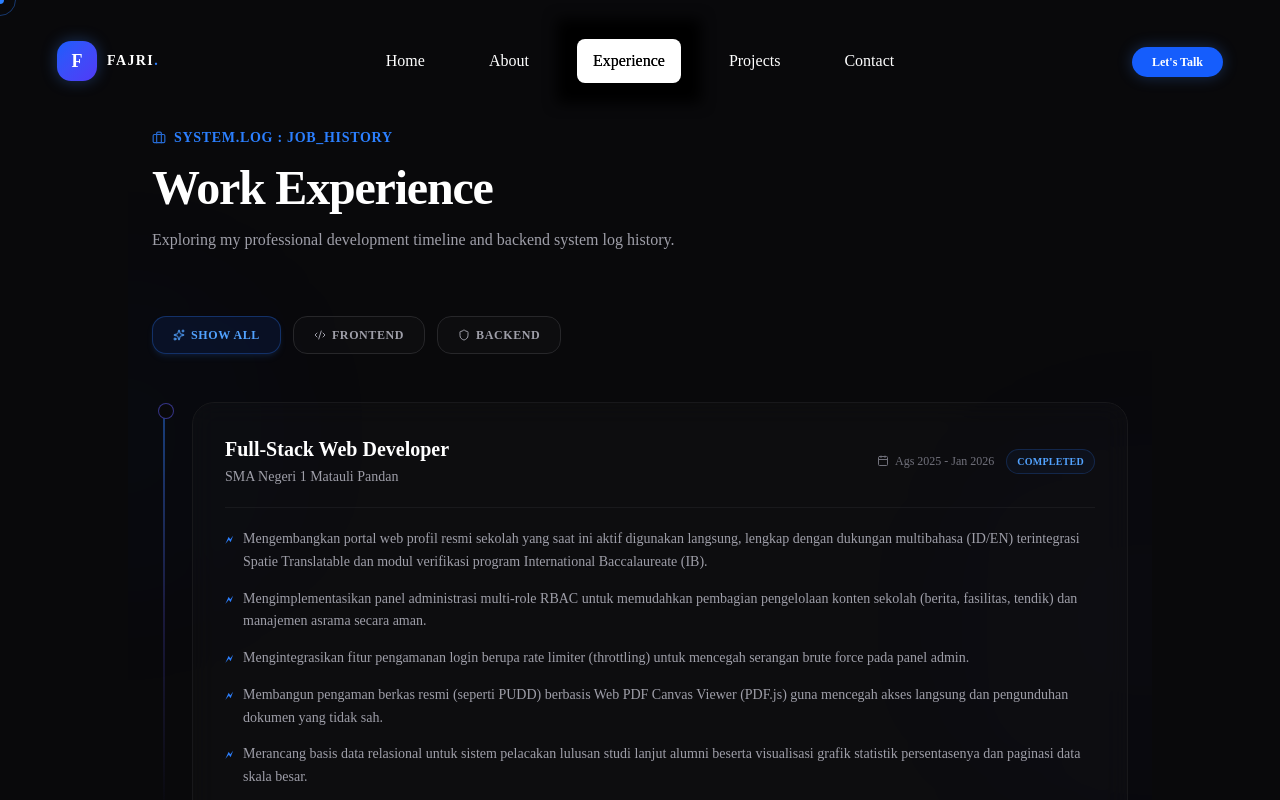
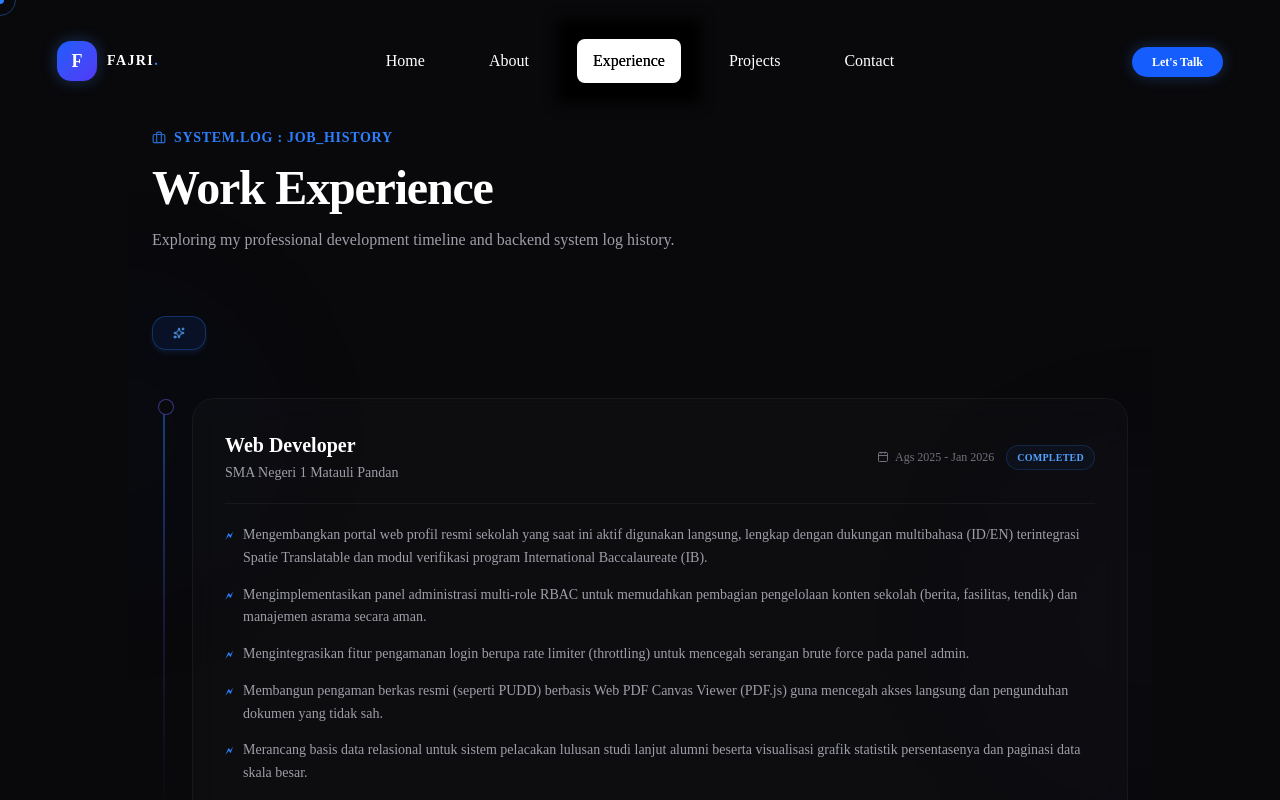
Before and after one commit to fajriaulia019/nextjs-portfolio, a Next.js app: page /experience in a window 1280 px wide. Shown: the top 800 px of the page. Built offline with nearby package versions, Linux system fonts and the light colour scheme.

Commit message:
update: README.md

```diff
--- a/src/app/(website)/experience/page.tsx
+++ b/src/app/(website)/experience/page.tsx
@@ -8,9 +8,7 @@ import { experiences } from "@/data/experience";
 import ExperienceCard from "@/components/website/cards/ExperienceCard";
 
 export default function ExperienceSubpage() {
-  const [activeCategory, setActiveCategory] = useState<
-    "ALL" | "FRONTEND" | "BACKEND"
-  >("ALL");
+  const [activeCategory, setActiveCategory] = useState<"ALL">("ALL");
   const containerRef = useRef<HTMLDivElement>(null);
   const timelineRef = useRef<HTMLDivElement>(null);
 
@@ -80,7 +78,7 @@ export default function ExperienceSubpage() {
 
       {/* Category filter tabs */}
       <div className="animate-filter-item opacity-0 flex justify-center lg:justify-start gap-3 mb-12">
-        {(["ALL", "FRONTEND", "BACKEND"] as const).map((cat) => (
+        {(["ALL"] as const).map((cat) => (
           <button
             key={cat}
             onClick={() => setActiveCategory(cat)}
@@ -91,14 +89,14 @@ export default function ExperienceSubpage() {
             }`}
             data-cursor="pointer"
           >
-            {cat === "FRONTEND" && <Code2 size={12} />}
-            {cat === "BACKEND" && <Shield size={12} />}
+            {/* {cat === "FRONTEND" && <Code2 size={12} />}
+            {cat === "BACKEND" && <Shield size={12} />} */}
             {cat === "ALL" && <Sparkles size={12} />}
-            {cat === "FRONTEND"
+            {/* {cat === "FRONTEND"
               ? "Frontend"
               : cat === "BACKEND"
                 ? "Backend"
-                : "Show All"}
+                : "Show All"} */}
           </button>
         ))}
       </div>
--- a/src/data/experience.tsx
+++ b/src/data/experience.tsx
@@ -5,16 +5,16 @@ export type ExperienceType = {
   status: "ACTIVE" | "COMPLETED";
   description: string[];
   tech: string[];
-  category: "FRONTEND" | "BACKEND";
+  category: "EXPERIENCE";
 };
 
 export const experiences: ExperienceType[] = [
   {
-    role: "Full-Stack Web Developer",
+    role: "Web Developer",
     company: "SMA Negeri 1 Matauli Pandan",
     period: "Ags 2025 - Jan 2026",
     status: "COMPLETED",
-    category: "BACKEND",
+    category: "EXPERIENCE",
     tech: ["Laravel", "Vite", "Tailwind CSS", "Alpine.js", "MySQL", "PDF.js"],
     description: [
       "Mengembangkan portal web profil resmi sekolah yang saat ini aktif digunakan langsung, lengkap dengan dukungan multibahasa (ID/EN) terintegrasi Spatie Translatable dan modul verifikasi program International Baccalaureate (IB).",
```
Also changed, not shown: 1 other file (tests, documents, lock files or other folders).
